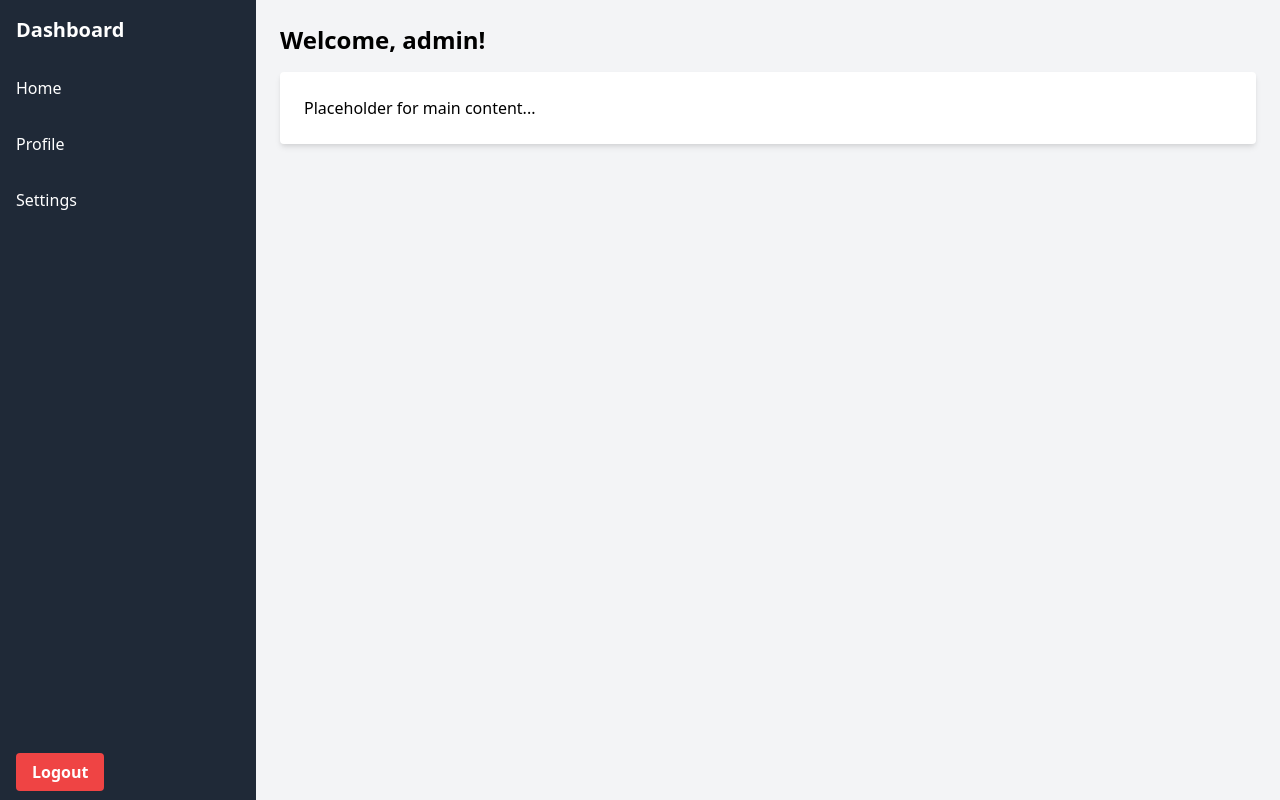
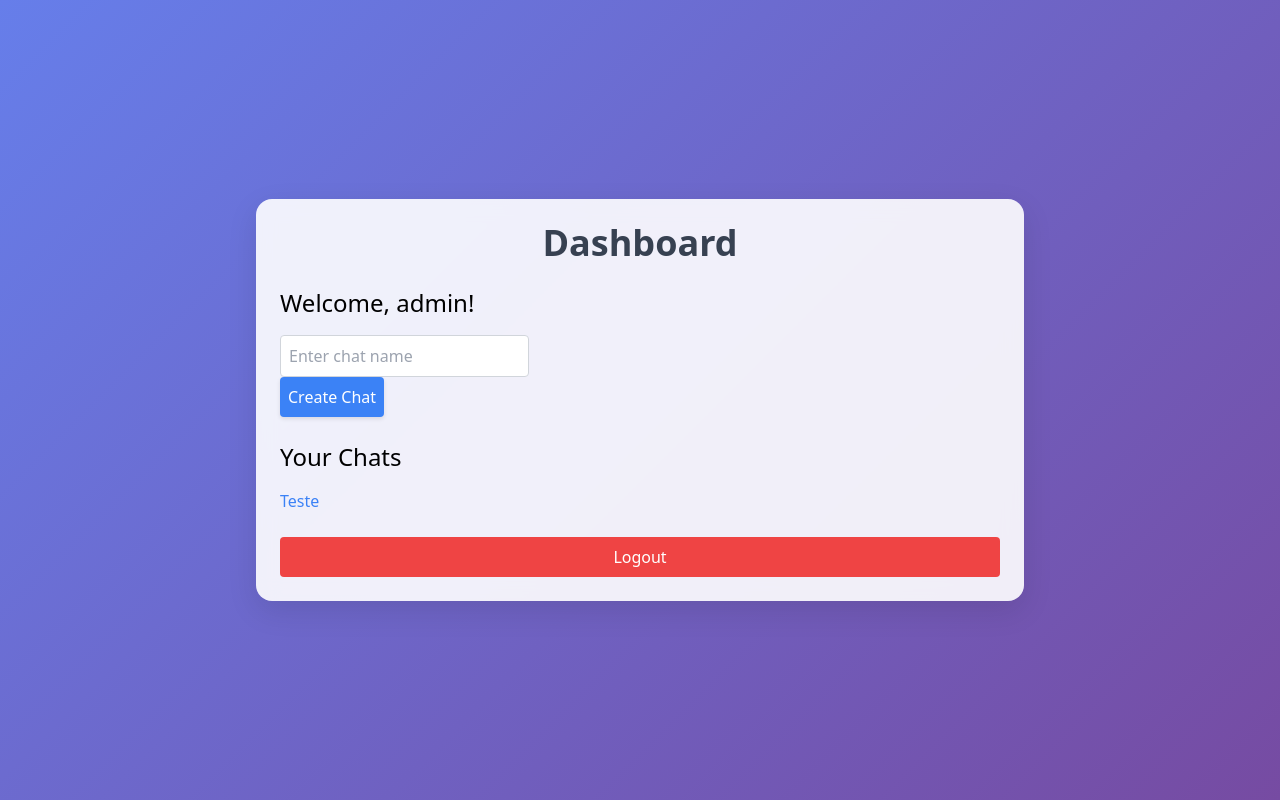
Before and after one commit to RafaelZelak/ChatComFlask, a Flask app: page /dashboard in a window 1280 px wide. Run offline with Flask 3, Linux system fonts and the light colour scheme; a user stored in the database is signed in; data comes from the database, SQL or seed files in the repository; both versions use the stored data as it was after the commit.

Commit message:
criação de salas

```diff
--- a/app.py
+++ b/app.py
@@ -13,6 +13,14 @@ def validate_login(username, password):
     user = cursor.fetchone()
     conn.close()
     return user
+
+def get_chats():
+    conn = sqlite3.connect('login.db')
+    cursor = conn.cursor()
+    cursor.execute('SELECT * FROM chats')
+    chats = cursor.fetchall()
+    conn.close()
+    return chats
 
 @app.route('/')
 def index():
@@ -61,14 +69,40 @@ def login():
 def dashboard():
     if 'username' in session:
         username = session['username']
-        return render_template('dashboard.html', username=username)
+        chats = get_chats()
+        return render_template('dashboard.html', username=username, chats=chats)
     else:
         return redirect(url_for('index'))
 
-@app.route('/chat')
-def chat():
+@app.route('/create_chat', methods=['POST'])
+def create_chat():
+    chat_name = request.form['chat_name']
+
+    conn = sqlite3.connect('login.db')
+    cursor = conn.cursor()
+
+    cursor.execute('INSERT INTO chats (name) VALUES (?)', (chat_name,))
+
+    conn.commit()
+    conn.close()
+
+    return redirect(url_for('dashboard'))
+
+@app.route('/chat/<int:chat_id>')
+def chat(chat_id):
     if 'username' in session:
-        return render_template('chat.html', username=session['username'])
+        conn = sqlite3.connect('login.db')
+        cursor = conn.cursor()
+
+        cursor.execute('SELECT name FROM chats WHERE id = ?', (chat_id,))
+        chat_name = cursor.fetchone()[0]
+
+        cursor.execute('SELECT * FROM messages WHERE chat_id = ?', (chat_id,))
+        messages = cursor.fetchall()
+
+        conn.close()
+
+        return render_template('chat.html', username=session['username'], chat_name=chat_name, messages=messages, chat_id=chat_id)
     else:
         return redirect(url_for('index'))
 
@@ -77,13 +111,31 @@ def logout():
     session.pop('username', None)
     return redirect(url_for('index'))
 
+@socketio.on('join')
+def handle_join(data):
+    username = session.get('username')
+    room = data['room']
+    join_room(room)
+    send(username + ' has entered the room.', room=room)
+
+@socketio.on('leave')
+def handle_leave(data):
+    username = session.get('username')
+    room = data['room']
+    leave_room(room)
+    send(username + ' has left the room.', room=room)
+
 @socketio.on('message')
 def handle_message(data):
     username = session.get('username')
-    if username:
-        message = f"{username}: {data.split(': ', 1)[-1]}"  # Evitar duplicação do nome de usuário
-        send(message, broadcast=True)
-
+    room = data['room']
+    message = f"{username}: {data['message']}"
+    conn = sqlite3.connect('login.db')
+    cursor = conn.cursor()
+    cursor.execute('INSERT INTO messages (chat_id, username, message) VALUES (?, ?, ?)', (data['room'], username, data['message']))
+    conn.commit()
+    conn.close()
+    send(message, room=room)
 
 if __name__ == '__main__':
     socketio.run(app, debug=True)
--- a/static/chat.js
+++ b/static/chat.js
@@ -1,8 +1,9 @@
 document.addEventListener('DOMContentLoaded', () => {
     var socket = io();
     var loggedInUsername = window.loggedInUsername;
-    var username = "{{ username }}"; // Obtendo o nome de usuário da sessão Flask
+    var chatId = window.chatId;
 
+    socket.emit('join', { room: chatId });
 
     socket.on('message', function(msg){
         console.log('Mensagem recebida:', msg);
@@ -64,8 +65,9 @@ document.addEventListener('DOMContentLoaded', () => {
 function sendMessage() {
     var message = document.getElementById('message').value;
     var socket = io();
+    var chatId = window.chatId;
     var username = "{{ username }}";
     console.log('Enviando mensagem:', username + ": " + message);
-    socket.send(username + ": " + message);
+    socket.emit('message', { room: chatId, message: message });
     document.getElementById('message').value = '';
 }
--- a/templates/dashboard.html
+++ b/templates/dashboard.html
@@ -4,25 +4,30 @@
     <meta charset="UTF-8">
     <meta name="viewport" content="width=device-width, initial-scale=1.0">
     <title>Dashboard</title>
+    <link rel="stylesheet" type="text/css" href="{{ url_for('static', filename='style.css') }}">
     <link href="https://cdn.jsdelivr.net/npm/tailwindcss@2.2.19/dist/tailwind.min.css" rel="stylesheet">
 </head>
-<body class="flex">
-    <div class="w-64 h-screen bg-gray-800 text-white flex flex-col">
-        <div class="p-4 text-xl font-bold">Dashboard</div>
-        <ul class="flex-grow">
-            <li class="p-4 hover:bg-gray-700"><a href="#">Home</a></li>
-            <li class="p-4 hover:bg-gray-700"><a href="#">Profile</a></li>
-            <li class="p-4 hover:bg-gray-700"><a href="#">Settings</a></li>
+<body class="flex items-center justify-center h-screen">
+    <div class="container w-full max-w-3xl p-6">
+        <h1 class="text-4xl font-bold mb-6 text-center text-gray-700">Dashboard</h1>
+        <h2 class="text-2xl mb-4">Welcome, {{ username }}!</h2>
+        <form action="{{ url_for('create_chat') }}" method="post">
+            <input type="text" name="chat_name" placeholder="Enter chat name" class="p-2 border border-gray-300 rounded" required>
+            <button type="submit" class="custom-button p-2 bg-blue-500 text-white rounded">
+                Create Chat
+            </button>
+        </form>
+        <h2 class="text-2xl mt-6 mb-4">Your Chats</h2>
+        <ul>
+            {% for chat in chats %}
+            <li>
+                <a href="{{ url_for('chat', chat_id=chat[0]) }}" class="text-blue-500">{{ chat[1] }}</a>
+            </li>
+            {% endfor %}
         </ul>
-        <div class="p-4">
-            <a href="{{ url_for('logout') }}" class="bg-red-500 hover:bg-red-700 text-white font-bold py-2 px-4 rounded">Logout</a>
-        </div>
-    </div>
-    <div class="flex-grow p-6 bg-gray-100">
-        <h1 class="text-2xl font-bold mb-4">Welcome, {{ username }}!</h1>
-        <div class="bg-white p-6 rounded shadow-md">
-            <p>Placeholder for main content...</p>
-        </div>
+        <a href="{{ url_for('logout') }}" class="custom-button p-2 bg-red-500 text-white rounded mt-6 block text-center">
+            Logout
+        </a>
     </div>
 </body>
 </html>
```
Also changed, not shown: templates/chat.html (+14 -2 lines), login.db.
